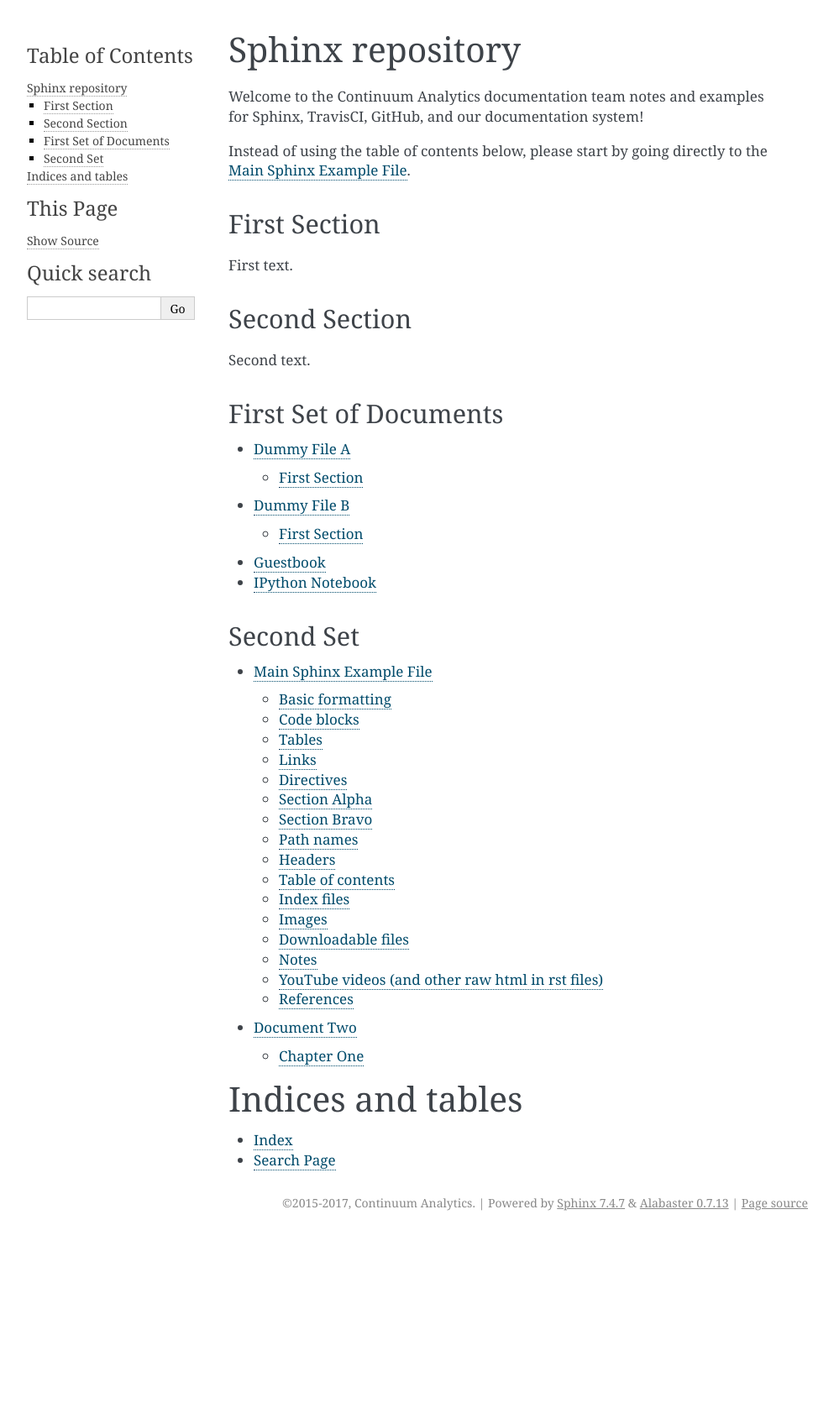
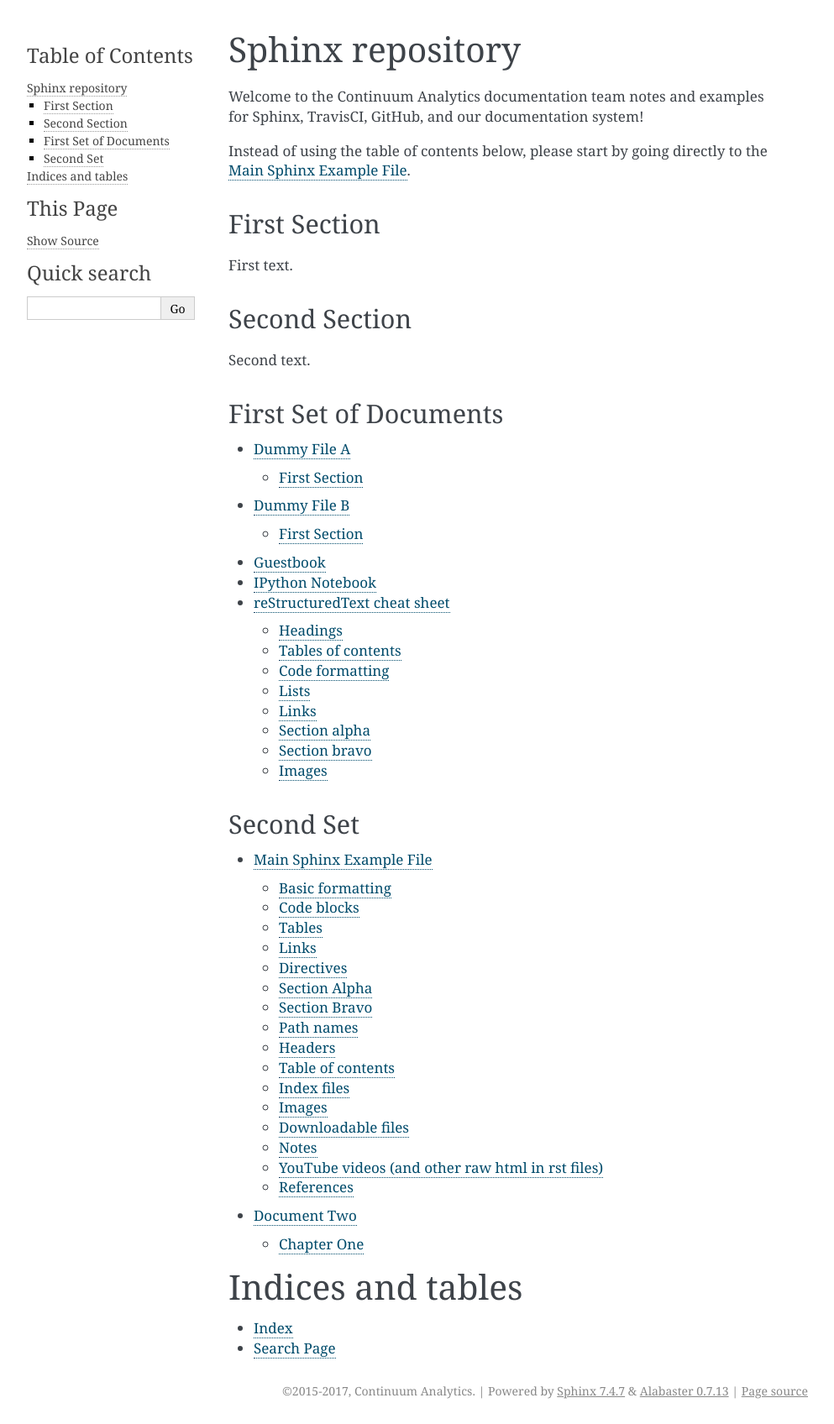
Before and after one commit to ContinuumIO/misc-docs-info, a Sphinx documentation site: the page built from source/index.rst, in a window 1280 px wide. Shown: the whole page at 84% size, without its empty margins (148-1141 px from the left). Built offline with Sphinx 7.4.7, drawn with Linux system fonts in a browser that asks for light colours; before the commit the page ends 1472 px from its top, so only the background shows below that; some of the changed lines change nothing that is shown.

Commit message:
add cheat sheet
add cheat sheet

```diff
--- /dev/null
+++ b/source/cheatsheet.rst
@@ -0,0 +1,264 @@
+============================
+reStructuredText cheat sheet
+============================
+
+.. contents::
+   :local:
+
+Headings
+========
+
+The sections of a page are defined by headings. Typically a page's title is H1, the page's sections are H2 and the subsections are H3.
+
+.. code-block:: rst
+
+    ==========
+    Header One
+    ==========
+
+    Header Two
+    ==========
+
+    Header Three
+    ------------
+
+    Header Four
+    ^^^^^^^^^^^
+
+    Header Five
+    """""""""""
+
+NOTE: The lines below and above a header must be at least the length of the text.
+
+NOTE: H4 and H5 are discouraged and rarely used.
+
+NOTE: Sphinx will actually accept header style it encounters first as H1, the next as H2, and so on, but we prefer to use these styles for consistency.
+
+Tables of contents
+==================
+
+We use two types of tables of contents (TOCs):
+
+#. TOCTREE: This organizes the pages and creates a nested list of links to each page in the left navigation.
+#. CONTENTS: This creates a nested list of links to sections of the current page as in-page navigation.
+
+Sphinx keeps pages in a `tree data structure <https://en.wikipedia.org/wiki/Tree_(data_structure)>`_ where each node is a page. The pages that have child pages list them with the ``.. toctree::`` directive. The left navigation that links to each page is built from these lists.
+
+By default the ``.. toctree::`` directive creates both left navigation and in-page navigation links to the child pages, and with the ``:hidden:`` option it only creates left navigation.
+
+Sphinx requires that the toctree lists include all pages. If a page is not in any toctree list, it is a page with no parent page, or an "orphan" page, and the Sphinx build will fail with an error. If for some reason a page must be in the documentation and must not be in the left navigation, the ``:orphan:`` directive can be added at the top of that page so that Sphinx will build without errors. Please avoid the ``:orphan:`` directive as much as possible.
+
+The optional directive ``.. contents::`` will automatically scan the headers in a page and build an in-page nested table of contents from them. In-page links to the sections of a page make it easier for users to read long pages.
+
+A ``.. contents::`` directive may use the depth option to limit the depth of the nested list. For example, ``:depth: 2`` will build a table of contents that only shows the highest two levels of headers. Use this in pages with many headers to keep the table of contents from being too long and unwieldy.
+
+The :doc:`Sphinx example file <directory/sphinx>` includes more information on ``contents`` and ``toctree`` and shows examples.
+
+Code formatting
+===============
+
+Use fixed width or monospace text for inline code. EXAMPLE:
+
+.. code-block:: rst
+
+    Use ``cd tmp`` to change to the ``tmp`` directory.
+
+Use ``cd tmp`` to change to the ``tmp`` directory.
+
+Use the ``.. code-block::`` directive for blocks of code. EXAMPLE:
+
+.. code-block:: rst
+
+    .. code-block:: python
+
+        for i in range(10):
+            print(i)
+
+.. code-block:: python
+
+    for i in range(10):
+        print(i)
+
+Code blocks can use the types ``python`` ``rst`` ``yaml`` ``bash`` ``none`` and more.
+
+Lists
+=====
+
+Use "#" for ordered (numbered) lists and "*" for unordered lists. EXAMPLES:
+
+.. code-block:: rst
+
+    #. Numbered
+    #. List
+
+#. Numbered
+#. List
+
+.. code-block:: rst
+
+    * Bullet list item one.
+    * If bullet list item two is long then it
+      can be split across any number of lines.
+    * Item three.
+
+      * Nested lists
+      * also work.
+
+    * Item four.
+
+* Bullet list item one.
+* If bullet list item two is long then it
+  can be split across any number of lines.
+* Item three.
+
+  * Nested lists
+  * also work.
+
+* Item four.
+
+Links
+=====
+
+.. code-block:: rst
+
+    Links: http://microsoft.com . `Google <http://google.com>`_. See also :ref:`cheatsheet-alpha` ahead.
+
+Links: http://microsoft.com . `Google <http://google.com>`_. See also :ref:`cheatsheet-alpha` ahead.
+
+.. code-block:: rst
+
+    .. _cheatsheet-alpha:
+
+    Section alpha
+    =============
+
+.. _cheatsheet-alpha:
+
+Section alpha
+=============
+
+.. code-block:: rst
+
+    Here is a :ref:`link to another section <cheatsheet-bravo>` up ahead.
+
+    .. _cheatsheet-bravo:
+
+    Section bravo
+    =============
+
+Here is a :ref:`link to another section <cheatsheet-bravo>` up ahead.
+
+.. _cheatsheet-bravo:
+
+Section bravo
+=============
+
+Use the ``:doc:`` directive to link to a document. EXAMPLE:
+
+.. code-block:: rst
+
+    For more information refer to :doc:`another document <directory/two>`.
+
+    The link caption defaults to the document title if no other title is given: :doc:`directory/two`
+
+For more information refer to :doc:`another document <directory/two>`.
+
+The link caption defaults to the document title if no other title is given: :doc:`directory/two`
+
+Reference links are similar to anchor links such as ``file.html#section-one`` and document links are just links to other files.
+
+Images
+======
+
+Bars can be used for proper spacing of images in text:
+
+.. image:: img/earth.jpg
+
+
+
+Directives
+----------
+
+The ref and doc directives for references and documents:
+
+.. code-block:: rst
+
+  This text refers to :ref:`my-reference-label` ahead.
+
+  .. _my-reference-label:
+
+  Section Alpha
+  -------------
+
+  This is the text of the section.
+
+  Here is a :ref:`link to another section<label-two>` up ahead.
+
+  .. _label-two:
+
+  Section Bravo
+  -------------
+
+  Sphinx supports automatic cross references to :doc:`another document<two>` in the same archive.
+
+  The link caption defaults to the document title if no other title is given: :doc:`two`
+
+  Or with absolute pathname: :doc:`/directory/two`
+
+  References are similar to anchor links such as ``file.html#section-one`` and documents
+  are just links to other files.
+
+This text refers to :ref:`my-reference-label` ahead.
+
+.. _my-reference-label:
+
+Section Alpha
+-------------
+
+This is the text of the section.
+
+Here is a :ref:`link to another section<label-two>` up ahead.
+
+.. _label-two:
+
+Section Bravo
+-------------
+
+Sphinx supports automatic cross references to :doc:`another document<two>` in the same archive.
+
+The link caption defaults to the document title if no other title is given: :doc:`two`
+
+Or with absolute pathname: :doc:`/directory/two`
+
+References are similar to anchor links such as ``file.html#section-one`` and documents
+are just links to other files.
+
+Images
+------
+
+This is allowed in rst in general, but produces a 'nonlocal image' warning in sphinx:
+
+.. code-block:: rst
+
+  .. image:: http://upload.wikimedia.org/wikipedia/commons/thumb/9/9e/Green_eyes_kitten.jpg/120px-Green_eyes_kitten.jpg
+
+Warnings in a local build will cause Travis CI to fail. So, make sure your images
+are local images. It might also be possible to embed a nonlocal image similarly to
+embedding a YouTube video, as explained below, but embedding nonlocal images is
+probably best avoided anyway. Here's a local image.
+
+To ensure plenty of space between an image and the text after it, you can use a bar.
+
+.. code-block:: rst
+
+  .. image:: Puppy_2.jpg
+
+  |
+
+  Text after the image.
+
+.. image:: Puppy_2.jpg
+
+|
+
+Text after the image.
--- a/source/index.rst
+++ b/source/index.rst
@@ -33,6 +33,7 @@
    dummyb
    guest
    ipynb
+   cheatsheet
 
 
 Second Set
```
